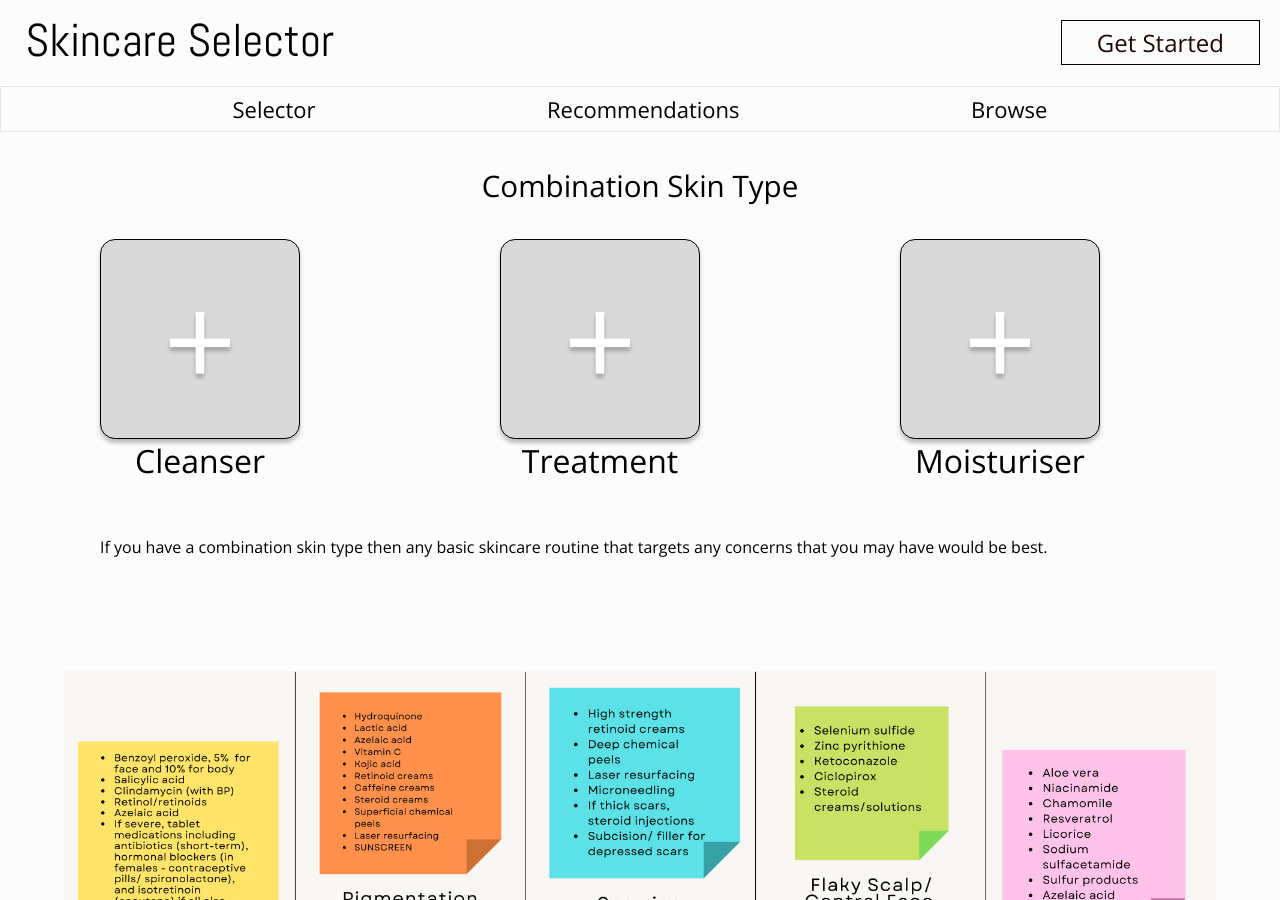
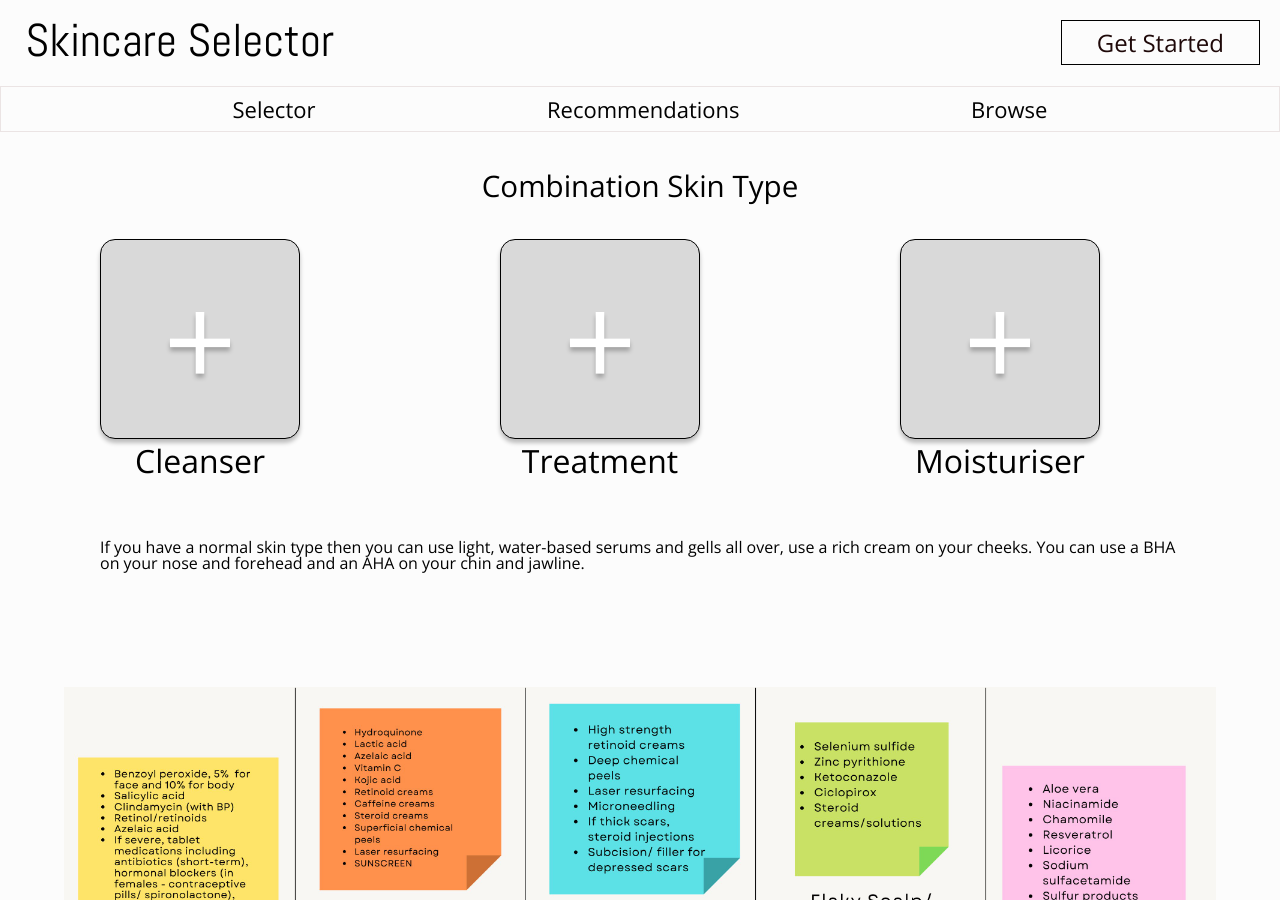
Before and after one commit to ibConnor/SkincareSelector, a Jekyll site: the page built from combinationskin.html, in a window 1280 px wide and 900 px high. Built offline with Jekyll 4.4.1, drawn with Linux system fonts in a browser that asks for light colours.

Commit message:
updated combination, dry, and oily skin type pages

```diff
--- a/_layouts/combinationskin.html
+++ b/_layouts/combinationskin.html
@@ -7,7 +7,7 @@
 
     <h2>Combination Skin Type</h2>
     {% include top.html %}
-    <p class="p">If you have a combination skin type then any basic skincare routine that targets any concerns that you may have would be best.</p>
+    <p class="p">If you have a normal skin type then you can use light, water-based serums and gells all over, use a rich cream on your cheeks. You can use a BHA on your nose and forehead and an AHA on your chin and jawline.</p>
     <br>
     {% include skinconcern.html %}
     {% include breadcrumbs.html %}
--- a/_layouts/dryskin.html
+++ b/_layouts/dryskin.html
@@ -7,7 +7,7 @@
 
     <h2>Dry Skin Type</h2>
     {% include top.html %}
-    <p class="p">If you have a dry skin type then any basic skincare routine that targets any concerns that you may have would be best.</p>
+    <p class="p">If you have a dry skin type then you should use a gentle, non-foaming cleanser, facial oils, and heavy occlusive creams.</p>
     <br>
     {% include skinconcern.html %}
     {% include breadcrumbs.html %}
--- a/_layouts/oilyskin.html
+++ b/_layouts/oilyskin.html
@@ -7,7 +7,7 @@
 
     <h2>Oily Skin Type</h2>
     {% include top.html %}
-    <p class="p">If you have a oily skin type then any basic skincare routine that targets any concerns that you may have would be best.</p>
+    <p class="p">If you have a oily skin type then you should use a low-pH foaming cleansers, water-based serums and gels, and translucent powders that soak up oil.</p>
     {% include skinconcern.html %}
     {% include breadcrumbs.html %}
     {% include footer.html %}
```
